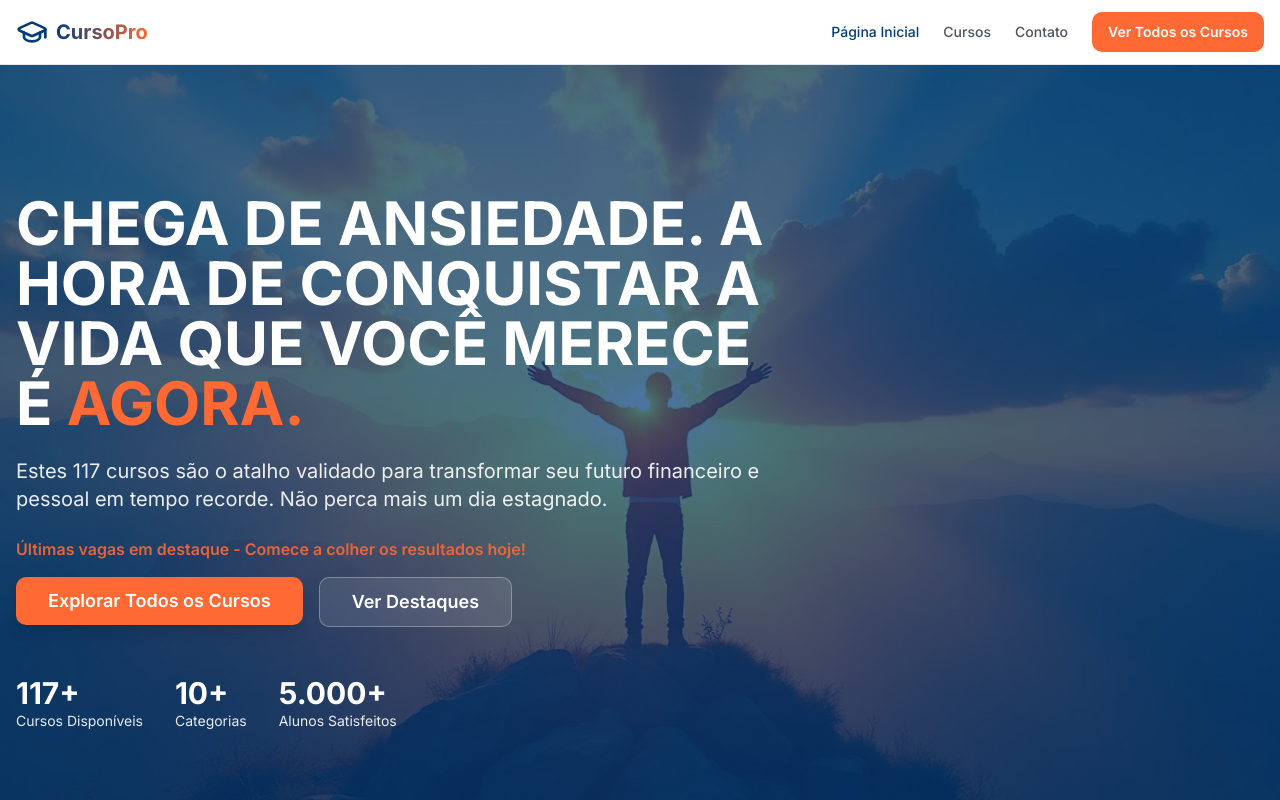
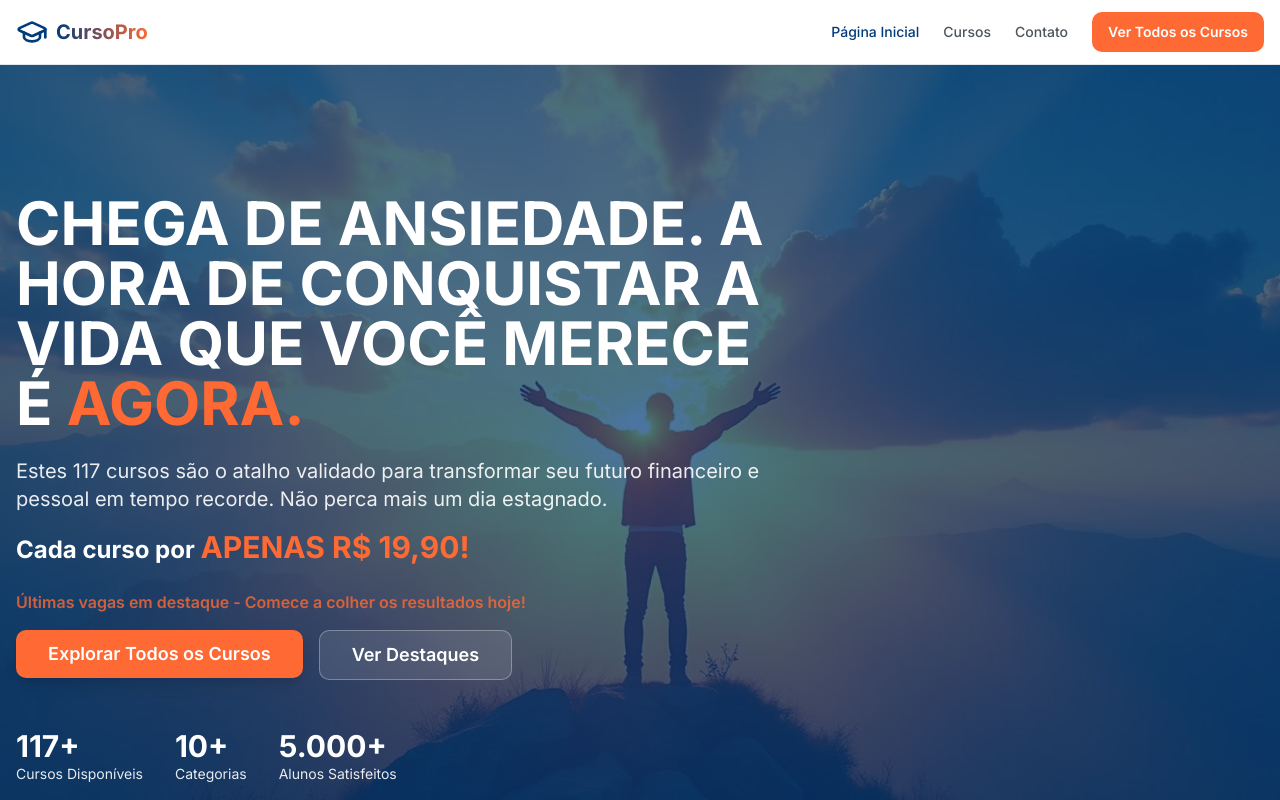
Before and after one commit to zsk549/brightpath-catalog, a React (Vite) app: page / in a window 1280 px wide. Shown: the top 800 px of the page. Built offline with nearby package versions, Linux system fonts and the light colour scheme; the HTML template or start-up script is replaced by a standard one.

Commit message:
Update pricing information

```diff
--- a/src/components/Hero.tsx
+++ b/src/components/Hero.tsx
@@ -21,8 +21,11 @@ const Hero = () => {
             CHEGA DE ANSIEDADE. A HORA DE CONQUISTAR A VIDA QUE VOCÊ MERECE É{" "}
             <span className="text-accent">AGORA.</span>
           </h1>
-          <p className="text-lg md:text-xl text-white/90 mb-6 leading-relaxed">
+          <p className="text-lg md:text-xl text-white/90 mb-4 leading-relaxed">
             Estes 117 cursos são o atalho validado para transformar seu futuro financeiro e pessoal em tempo recorde. Não perca mais um dia estagnado.
+          </p>
+          <p className="text-xl md:text-2xl font-bold text-white mb-6">
+            Cada curso por <span className="text-accent text-2xl md:text-3xl">APENAS R$ 19,90!</span>
           </p>
           <p className="text-sm md:text-base text-accent font-semibold mb-4 animate-pulse">
             Últimas vagas em destaque - Comece a colher os resultados hoje!
--- a/src/data/courses.ts
+++ b/src/data/courses.ts
@@ -25,7 +25,6 @@ export const categories = [
 
 export const courses: Course[] = Array.from({ length: 117 }, (_, i) => {
   const categoryIndex = i % categories.length;
-  const priceOptions = [97, 147, 197, 247, 297, 347, 397, 497];
   const courseNumber = i + 1;
 
   return {
@@ -33,7 +32,7 @@ export const courses: Course[] = Array.from({ length: 117 }, (_, i) => {
     title: `Curso Profissional de ${categories[categoryIndex]} ${Math.floor(i / categories.length) + 1}`,
     category: categories[categoryIndex],
     description: `Aprenda tudo sobre ${categories[categoryIndex]} do básico ao avançado com metodologia comprovada e certificado incluso.`,
-    price: priceOptions[i % priceOptions.length],
+    price: 19.90,
     image: `https://images.unsplash.com/photo-${1500000000000 + i * 1000000}?w=800&h=600&fit=crop`,
     hotmartLink: `https://pay.hotmart.com/SEU_PRODUTO_${courseNumber}`,
     featured: i < 8,
```
